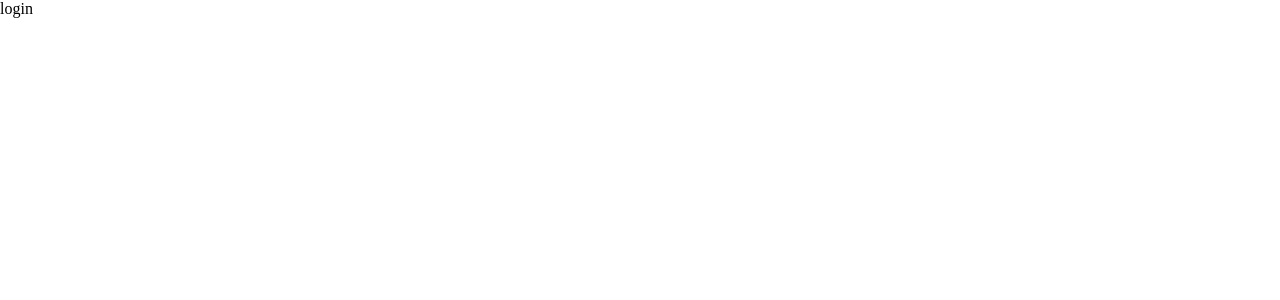
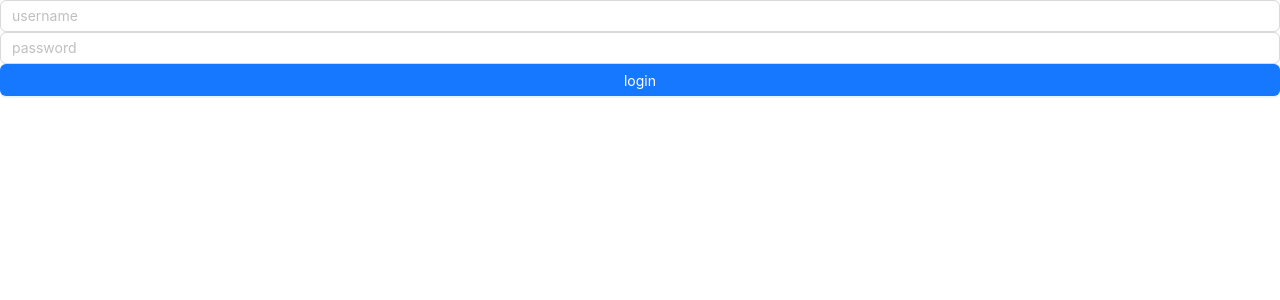
Before and after one commit to ryzhang97/vite-react, a React (Vite) app: page /login in a window 1280 px wide. Shown: the top 300 px of the page. Built offline with nearby package versions, Linux system fonts and the light colour scheme.

Commit message:
在函数组件中使用ant design

```diff
--- a/src/pages/login/index.jsx
+++ b/src/pages/login/index.jsx
@@ -1,41 +1,14 @@
 import React from 'react';
+import {Input, Button} from 'antd';
 
-class Page extends React.Component {
-    state = {
-        message: 'login',
-    };
+const Page = () => {
+    return (
+        <div>
+            <Input placeholder="username"/>
+            <Input placeholder="password"/>
+            <Button type="primary" block>login</Button>
+        </div>
+    );
+};
 
-    //挂载前
-    constructor(props) {
-        super(props);
-        console.log("挂载前")
-    }
-
-    //挂载后
-    componentDidMount() {
-        console.log("挂载后")
-    }
-
-    // 是否继续渲染组件
-    shouldComponentUpdate(nextProps, nextState) {
-        console.log("是否继续渲染组件")
-        return true
-    }
-
-    // 组件重新渲染后
-    componentDidUpdate(prevProps, prevState) {
-        console.log("组件重新渲染后")
-    }
-
-    //组件即将移除
-    componentWillUnmount() {
-        console.log('组件即将移除');
-    }
-
-    render() {
-        return <div>{this.state.message}</div>
-    }
-
-}
-
-export default Page
+export default Page;
```
